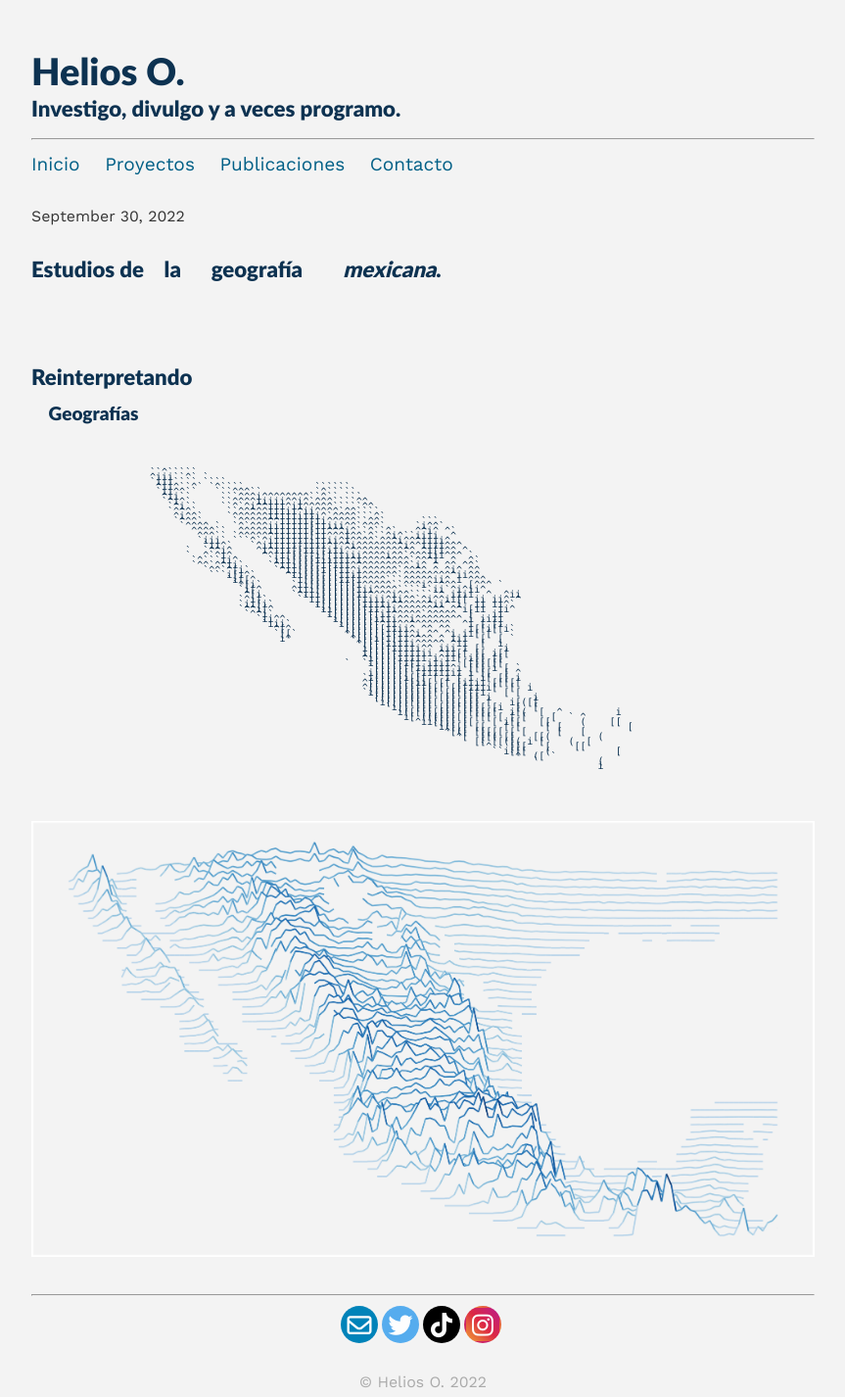
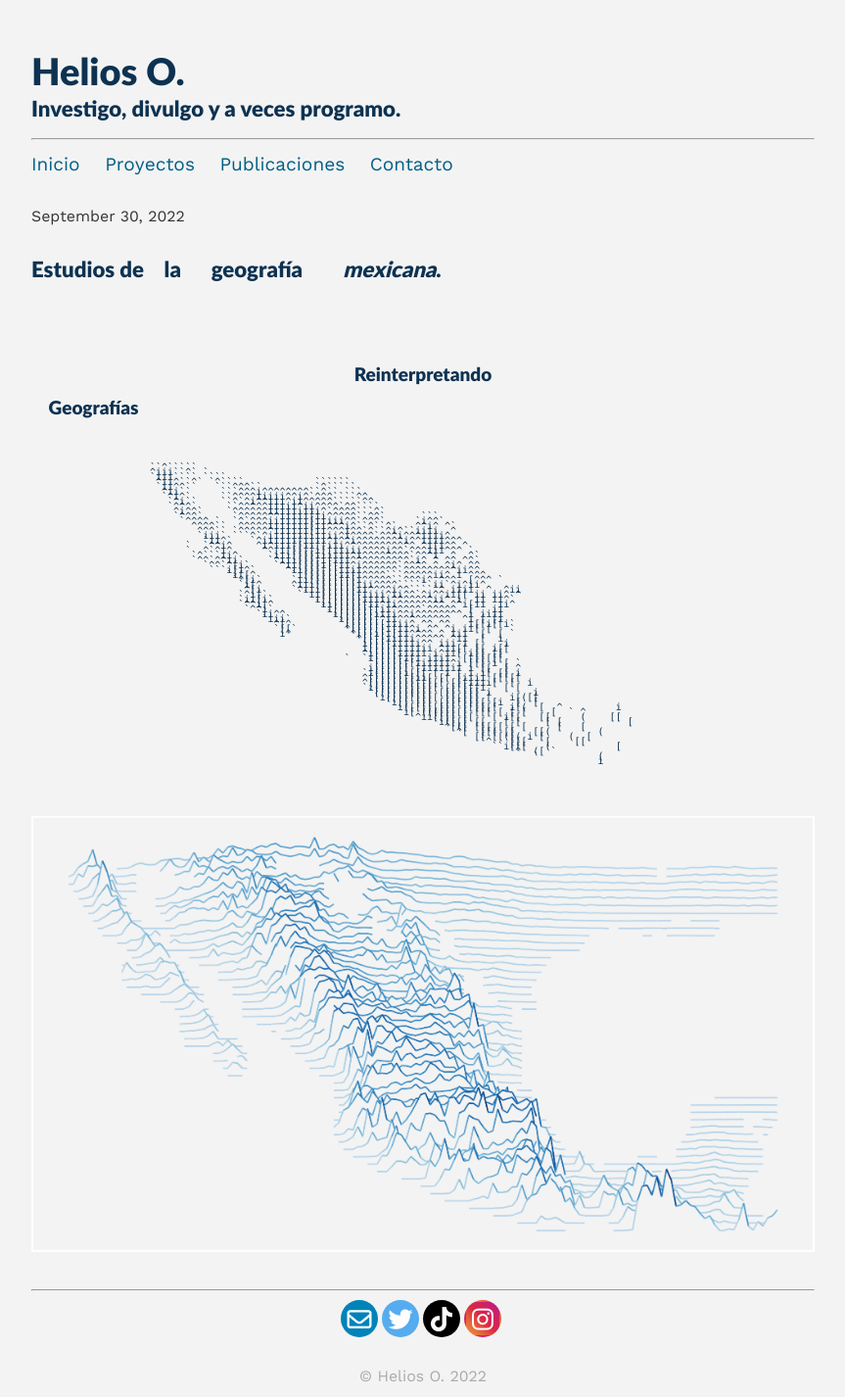
Before and after one commit to Heliouz/Heliouz.github.io, a Jekyll site: the page built from _projects/estumex.md, in a window 1280 px wide. Shown: the whole page at 98% size, without its empty margins (208-1071 px from the left). Built offline with Jekyll 4.4.1, drawn with Linux system fonts in a browser that asks for light colours; nearby versions of some CDN libraries.

Commit message:
Update estumex.md

```diff
--- a/_projects/estumex.md
+++ b/_projects/estumex.md
@@ -8,7 +8,7 @@ description: Estudios artísticos de la geografía mexicana
 
 <br>
 
-### Reinterpretando
+ <center> <h4> Reinterpretando </h4> </center>
 
 <script type="module" src="/assets/js/glitch.js"></script>
 <h4>
@@ -28,21 +28,6 @@ description: Estudios artísticos de la geografía mexicana
 
 <script type="text/javascript" src="/assets/js/ascii.js"></script>
 
-<!-- JOY DIVISION NOISEP5.JS
-<div style="text-align: center">
-  <canvas id="canvas" style="width:100%; padding: 0"></canvas>
-</div>
-
-<script type="text/javascript" src="https://cdnjs.cloudflare.com/ajax/libs/p5.js/1.4.2/p5.min.js"></script>
-<script type="text/javascript" src="/assets/js/noisep5.js"></script>
-<script type="text/javascript" src="/assets/js/unkpls.js"></script>
-
-<div style="text-align: center">
-  <canvas id="canvas" style="width:100%; padding: 0"></canvas>
-</div>
-
--->
-
 <img src="/assets/images/mapatopo/ridge_mex.png" alt="mapamex" width="100%" style="display: block;  padding:0; margin:0;"/>
 
 
```
